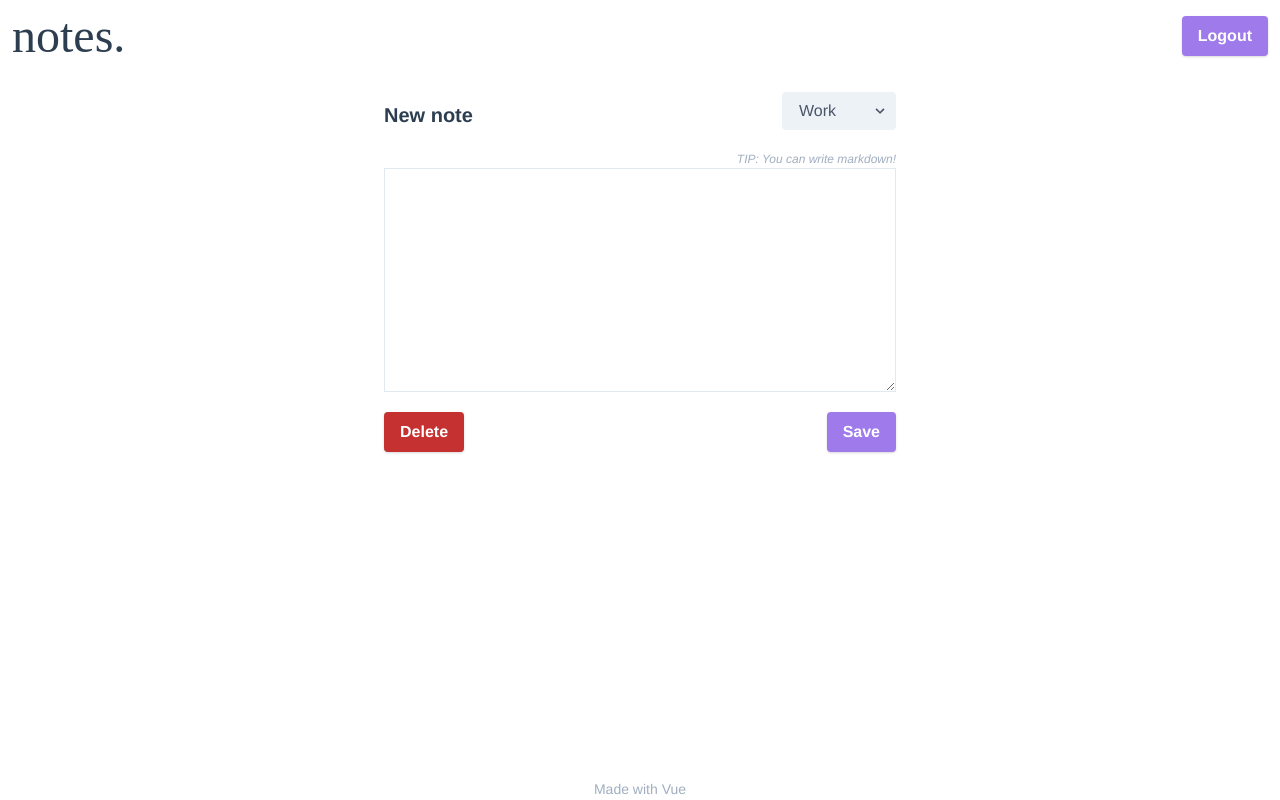
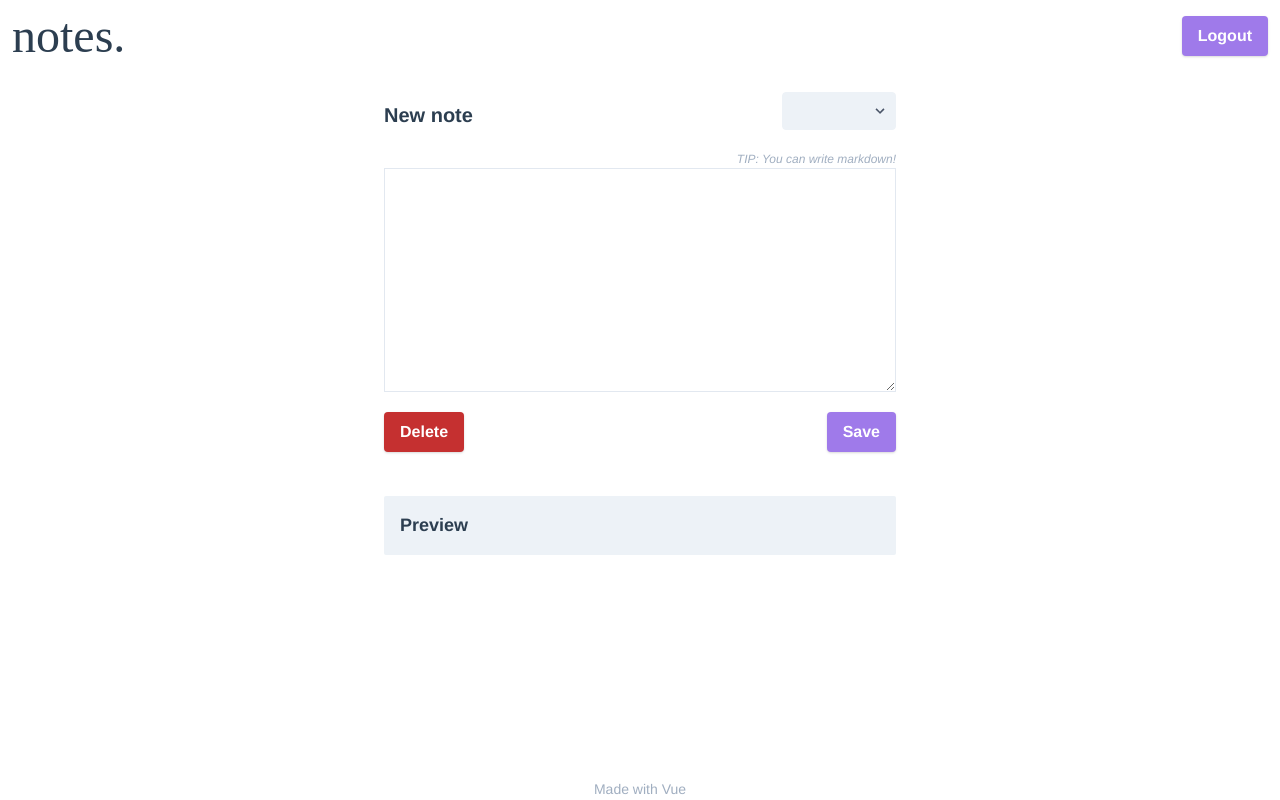
Before and after one commit to notes-app-variations/notes-vue, a Vue app: page /note in a window 1280 px wide. Built offline with nearby package versions, Linux system fonts and the light colour scheme; sample sign-in values are in the browser's storage; a web font is replaced by a local one.

Commit message:
:lipstick: :sparkles: styling and redirect to note

```diff
--- a/src/assets/style.css
+++ b/src/assets/style.css
@@ -1,7 +1,23 @@
 @tailwind base;
+
+h1 {
+  @apply text-2xl;
+}
 
 h2 {
   @apply text-xl font-bold;
+}
+
+h3 {
+  @apply text-lg font-bold;
+}
+
+ul {
+  @apply list-disc;
+}
+
+ol {
+  @apply list-decimal;
 }
 
 @tailwind components;
--- a/src/router/index.ts
+++ b/src/router/index.ts
@@ -26,6 +26,7 @@ const routes = [
     path: "/note",
     name: "Note",
     component: () => import("../views/Note.vue"),
+    props: true,
     meta: {
       requiresAuth: true
     }
--- a/src/views/Note.vue
+++ b/src/views/Note.vue
@@ -1,12 +1,13 @@
 <template>
-  <div class="h-full">
-    <form @submit="saveNote" class="w-2/5 m-auto flex flex-col">
+  <div class="h-full  w-5/6 lg:w-2/5 m-auto">
+    <form @submit="saveNote" class="flex flex-col">
       <div class="note-header flex items-end my-5">
         <h2 contenteditable :v-text="title" @blur="onEdit" class=" w-3/5 mr-4">
           {{ title }}
         </h2>
         <category-selector
           v-on:change-category="onChangeCategory"
+          categorySelected="category"
           class="ml-auto"
         />
       </div>
@@ -22,9 +23,11 @@
         <button class="btn-main bg-red-700 hover:bg-red-500">Delete</button>
         <button class="btn-main ml-auto" type="submit">Save</button>
       </div>
-
+    </form>
+    <section class="my-6 bg-gray-200 p-4 rounded-sm">
+      <h3>Preview</h3>
       <div v-html="compiledMarkdown"></div>
-    </form>
+    </section>
   </div>
 </template>
 
@@ -32,6 +35,7 @@
 import marked from "marked"
 import CategorySelector from "../components/CategorySelector"
 export default {
+  name: "Note",
   components: {
     CategorySelector
   },
@@ -41,7 +45,7 @@ export default {
         return {
           title: "New note",
           body: "",
-          category: "work"
+          category: "Work"
         }
       }
     }
@@ -71,7 +75,6 @@ export default {
     },
     async saveNote(e) {
       e.preventDefault()
-      console.log("he")
       let result
       const uid = JSON.parse(localStorage.getItem("user"))._id
       if (this.note._id) {
@@ -107,8 +110,7 @@ export default {
         })
       }
       if (result.ok) {
-        this.notes = await result.json()
-        console.log(this.notes)
+        this.$router.push("/notes")
       } else {
         this.alert = await result.json()
       }
```
Also changed, not shown: src/store/index.ts (+4 -4 lines).
